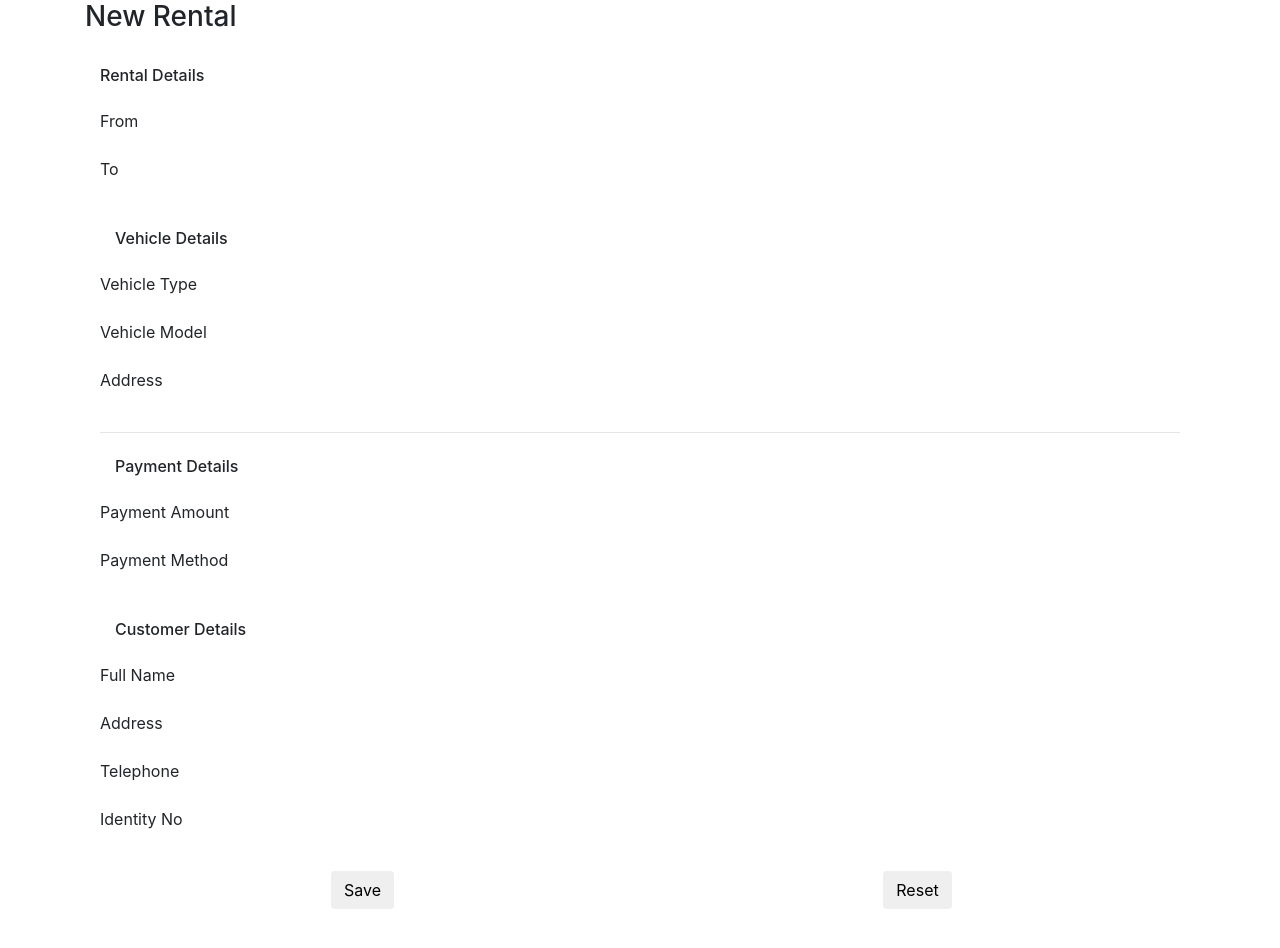
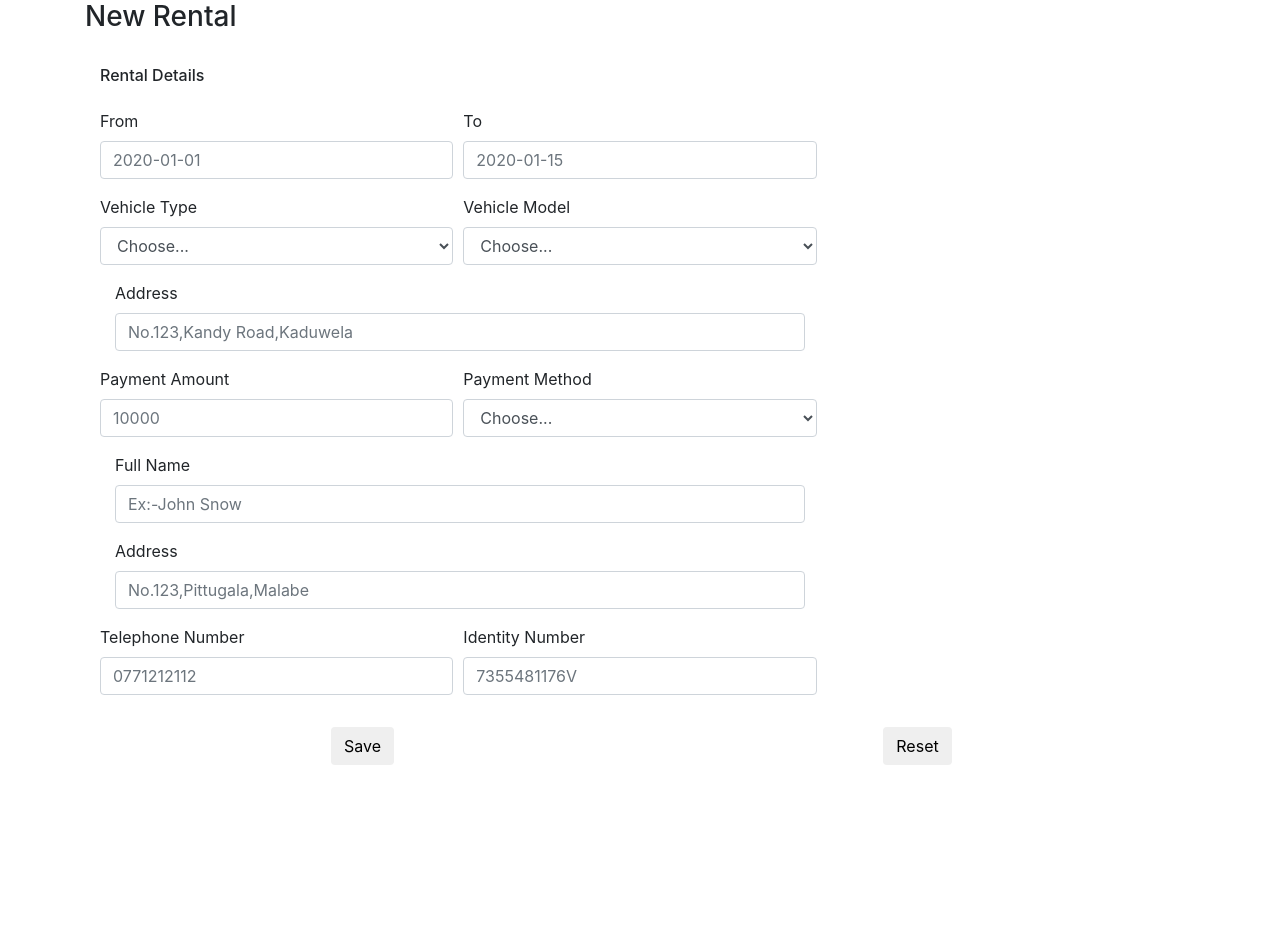
Before and after one commit to SenalRansara/RoyalRentCars_FrontEnd, a React (Create React App) app: page /AddRental in a window 1280 px wide. After the commit the page ends 805 px from the top, so only its background shows below. Built offline with nearby package versions, Linux system fonts and the light colour scheme.

Commit message:
re create the form page

```diff
--- a/src/pages/rental/AddRental.js
+++ b/src/pages/rental/AddRental.js
@@ -59,70 +59,72 @@ function AddRental() {
                         </div>
                         <div className="row">
                             <div className="col-xs-12 col-sm-12 col-md-12 col-lg-12">
-                                <form id="addEmp-form" action="post" className="form" onSubmit={sendData}>
-                                    <div className="row">
-                                        <div className="form-group col-md-6 ">
-                                            <label className="form-label" for="from">From</label>
+                            <form form id="addEmp-form" action="post" className="form" onSubmit={sendData}>
+                                <div class="form-row">
+                                    <div class="form-group col-md-4">
+                                        <label for="inputFrom4">From</label>
+                                        <input type="from" class="form-control" id="inputFrom4" placeholder="2020-01-01"/>
+                                    </div>
+                                    <div class="form-group col-md-4">
+                                        <label for="inputTo4">To</label>
+                                        <input type="to" class="form-control" id="inputTo4" placeholder="2020-01-15"/>
                                     </div>
                                 </div>
-                                    <div className="row">
-                                        <div className="form-group col-md-6 ">
-                                            <label className="form-label" for="to">To</label>
+                                <div class="form-row">
+                                    <div class="form-group col-md-4">
+                                        <label for="inputVehicleType">Vehicle Type</label>
+                                        <select id="inputVehicleType" class="form-control">
+                                            <option selected>Choose...</option>
+                                            <option>Car</option>
+                                            <option>Bus</option>
+                                            <option>Van</option>
+                                        </select>
+                                    </div>
+                                    <div class="form-group col-md-4">
+                                        <label for="inputVehicleModel">Vehicle Model</label>
+                                        <select id="inputVehicleModel" class="form-control">
+                                            <option selected>Choose...</option>
+                                            <option>Toyota</option>
+                                            <option>Honda</option>
+                                            <option>Mitsubishi</option>
+                                            <option>Rosa</option>
+                                        </select>
                                     </div>
                                 </div>
-                                    <div className="col-xs-12 col-sm-12 col-md-12 col-lg-12 text-center">
-                                        <h6 className="text-left mt-4 mb-4">Vehicle Details</h6>
+                                <div class="form-group col-md-8">
+                                    <label for="inputAddress">Address</label>
+                                    <input type="text" class="form-control" id="inputAddress" placeholder="No.123,Kandy Road,Kaduwela"/>
                                 </div>
-                                    <div className="row">
-                                        <div className="form-group col-md-6 ">
-                                            <label className="form-label" for="vehicleType">Vehicle Type</label>
+                                <div class="form-row">
+                                    <div class="form-group col-md-4">
+                                        <label for="inputPaymentAmount4">Payment Amount</label>
+                                        <input type="paymentAmount" class="form-control" id="inputPaymentAmount4" placeholder="10000"/>
+                                    </div>
+                                    <div class="form-group col-md-4">
+                                        <label for="inputPaymentMethod">Payment Method</label>
+                                        <select id="inputPaymentMethod" class="form-control">
+                                            <option selected>Choose...</option>
+                                            <option>Cash payment</option>
+                                            <option>Card payment</option>
+                                        </select>
                                     </div>
                                 </div>
-                                    <div className="row">
-                                        <div className="form-group col-md-6 ">
-                                            <label className="form-label" for="vehicleModel">Vehicle Model</label>
+                                <div class="form-group col-md-8">
+                                    <label for="inputFullName">Full Name</label>
+                                    <input type="text" class="form-control" id="inputFullName" placeholder="Ex:-John Snow"/>
                                 </div>
+                                <div class="form-group col-md-8">
+                                    <label for="inputAddress">Address</label>
+                                    <input type="text" class="form-control" id="inputAddress" placeholder="No.123,Pittugala,Malabe"/>
                                 </div>
-                                    <div className="row">
-                                        <div className="form-group col-md-6 ">
-                                            <label className="form-label" for="address">Address</label>
+                                <div class="form-row">
+                                    <div class="form-group col-md-4">
+                                        <label for="inputTelephoneNumber4">Telephone Number</label>
+                                        <input type="telephoneNumber" class="form-control" id="inputTelephoneNumber4" placeholder="0771212112"/>
                                     </div>
-                                    </div>
-                                    <hr></hr>
-                                    <div className="col-xs-12 col-sm-12 col-md-12 col-lg-12 text-center">
-                                        <h6 className="text-left mt-4 mb-4">Payment Details</h6>
-                                    </div>
-                                    <div className="row">
-                                        <div className="form-group col-md-6 ">
-                                            <label className="form-label" for="address">Payment Amount</label>
-                                        </div>
-                                    </div>
-                                    <div className="row">
-                                        <div className="form-group col-md-6 ">
-                                            <label className="form-label" for="address">Payment Method</label>
-                                        </div>
-                                    </div>
-                                    <div className="col-xs-12 col-sm-12 col-md-12 col-lg-12 text-center">
-                                        <h6 className="text-left mt-4 mb-4">Customer Details</h6>
-                                    </div>
-                                    <div className="row">
-                                        <div className="form-group col-md-6 ">
-                                            <label className="form-label" for="address">Full Name</label>
-                                        </div>
-                                    </div>
-                                    <div className="row">
-                                        <div className="form-group col-md-6 ">
-                                            <label className="form-label" for="address">Address</label>
-                                        </div>
-                                    </div>
-                                    <div className="row">
-                                        <div className="form-group col-md-6 ">
-                                            <label className="form-label" for="address">Telephone</label>
-                                        </div>
-                                    </div>
-                                    <div className="row">
-                                        <div className="form-group col-md-6 ">
-                                            <label className="form-label" for="address">Identity No</label>
+                                    <div class="form-group col-md-4">
+                                        <label for="inputIdentityNumber4">Identity Number</label>
+                                        <input type="identityNumber" class="form-control" id="inputIdentityNumber4" placeholder="7355481176V"/>
                                     </div>
                                 </div>
                                 <div className="row mb-4">
```
Lines whose indentation alone changed are shown as unchanged.
